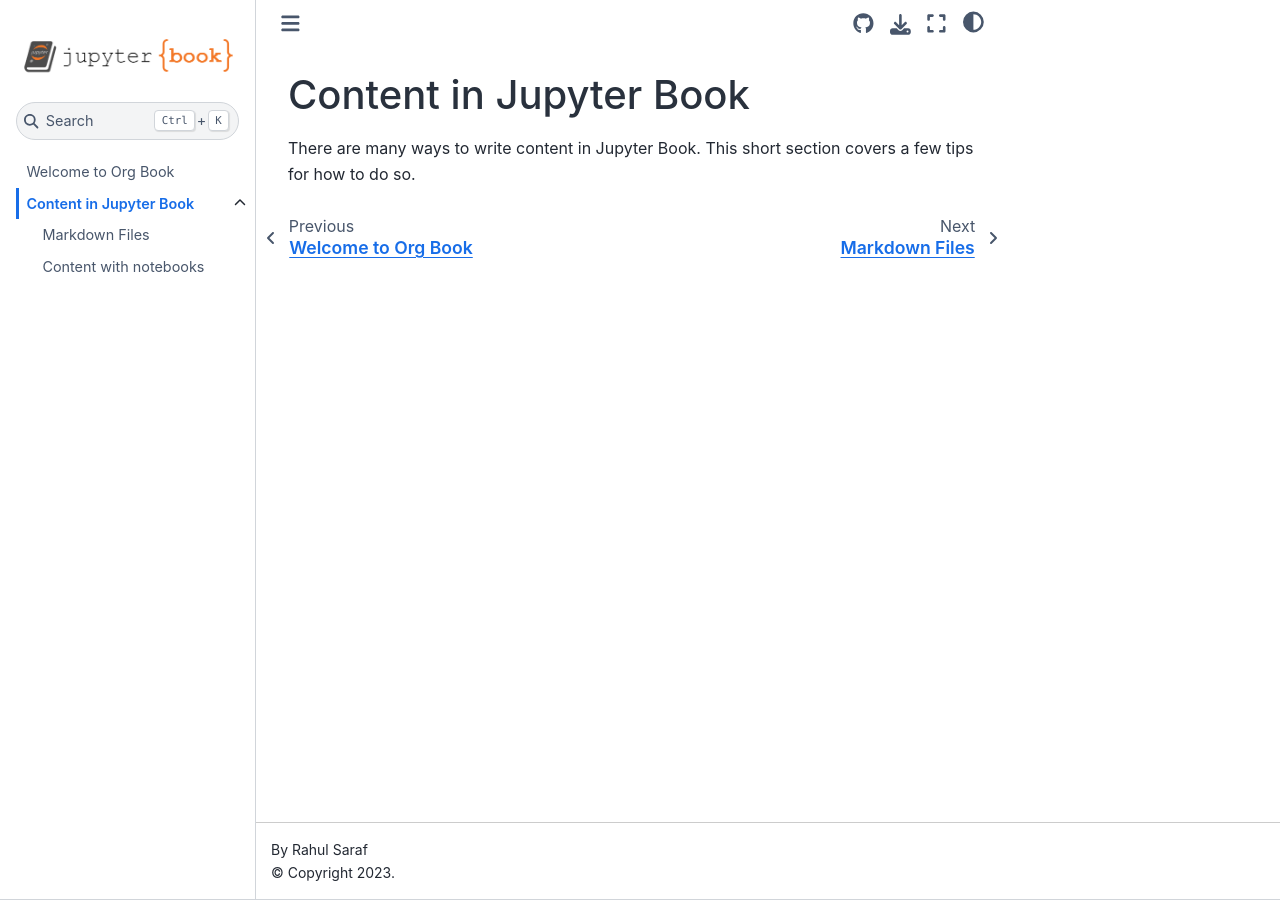
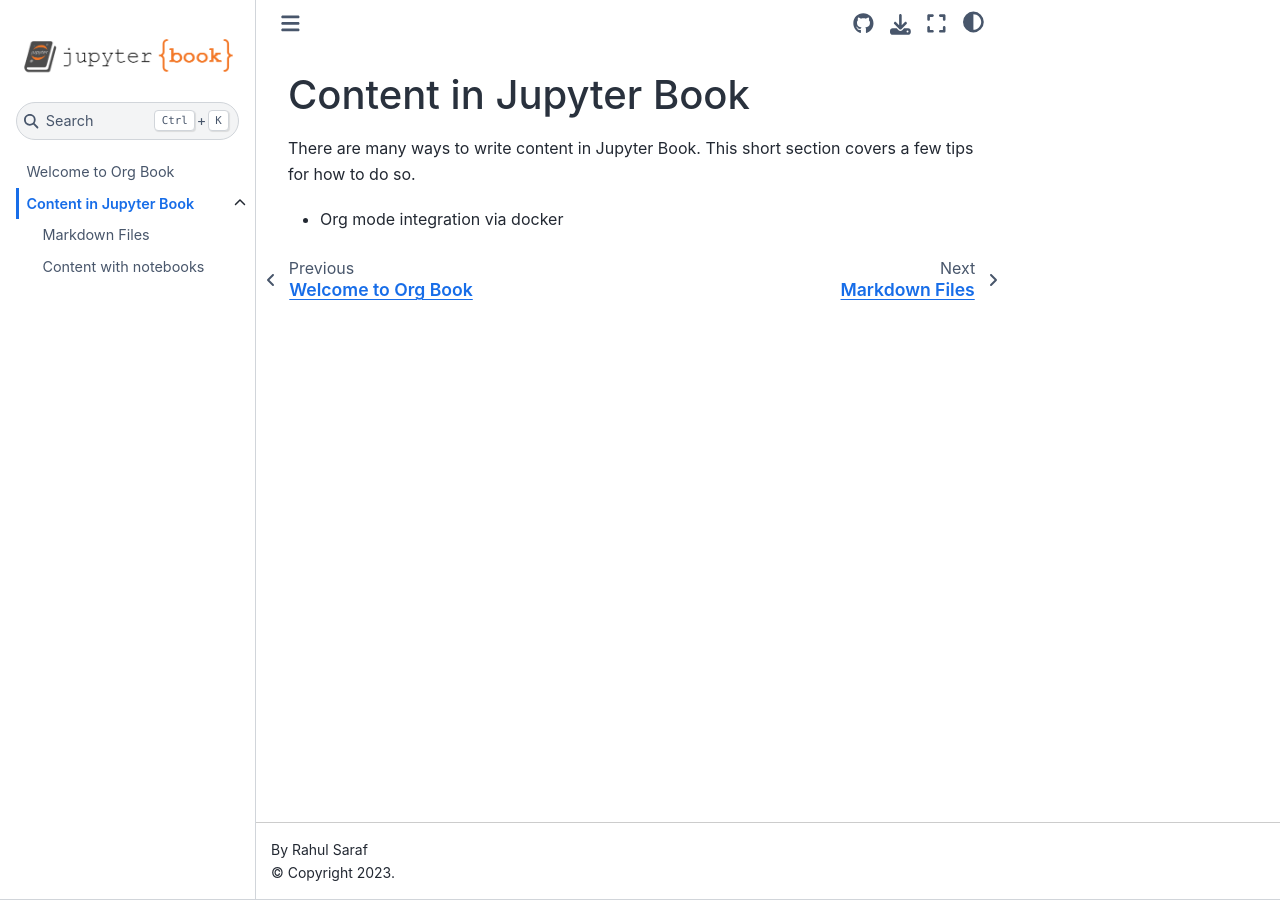
Before and after one commit to Rahuketu86/orgbook, a Jupyter Book: the page built from book/content.md, in a window 1280 px wide. Built offline with Jupyter Book 1.0.4 settings and Sphinx 7.4.7 and the Sphinx Book theme 1.1.4, drawn with Linux system fonts in a browser that asks for light colours; pages that are not in the unit, such as notebooks, are missing from menus.

Commit message:
Fixed permissions and changed file to trigger action

```diff
--- a/book/content.md
+++ b/book/content.md
@@ -3,3 +3,6 @@ Content in Jupyter Book
 
 There are many ways to write content in Jupyter Book. This short section
 covers a few tips for how to do so.
+
+
+- Org mode integration via docker
```
